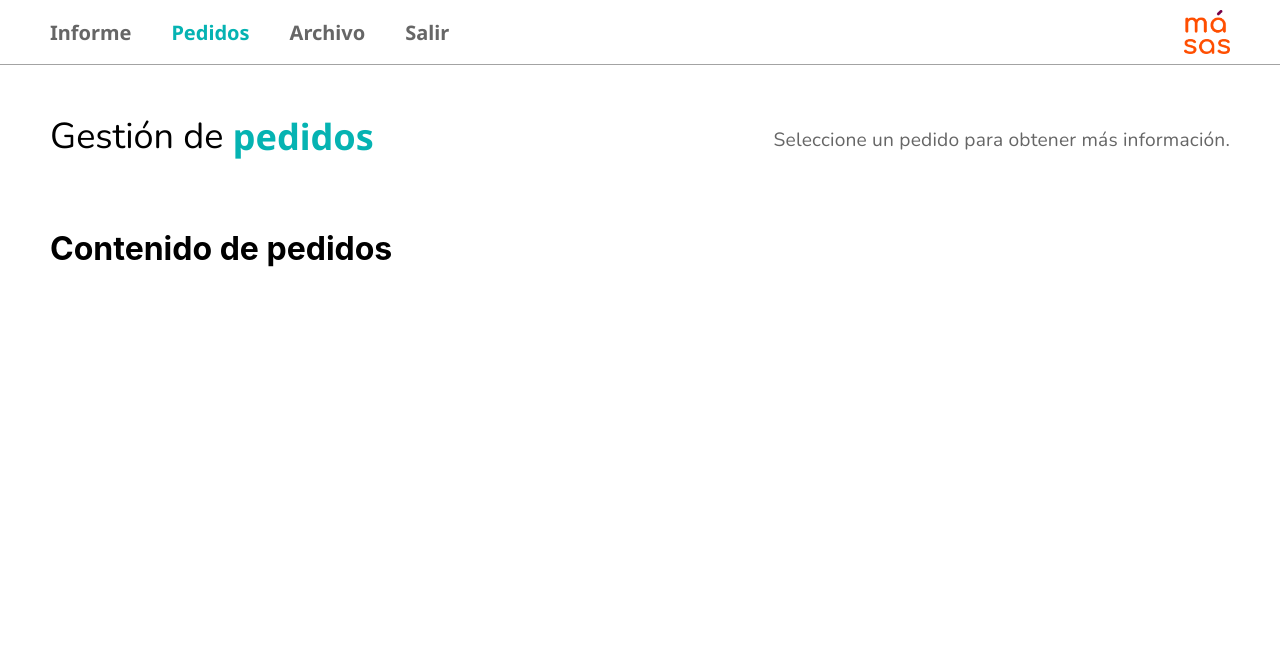
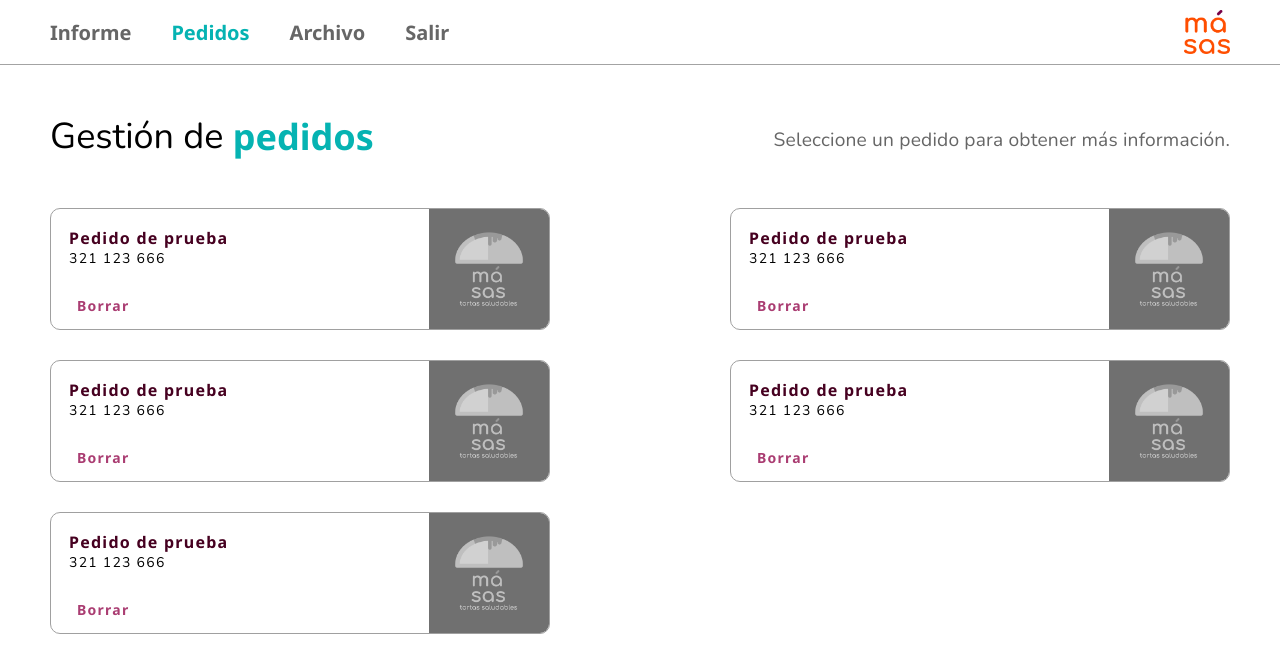
Before and after one commit to masasorganization/masas-web, a React (Create React App) app: page /ordersclient in a window 1280 px wide. Shown: the top 672 px of the page. Built offline with nearby package versions, Linux system fonts and the light colour scheme.

Commit message:
Major update

```diff
--- a/src/Layouts/LayoutOrdersC.jsx
+++ b/src/Layouts/LayoutOrdersC.jsx
@@ -19,6 +19,10 @@ export default function LayoutSalesR({ children }) {
     ponerEstadoPagina()
     // eslint-disable-next-line react-hooks/exhaustive-deps
   }, [])
+
+  React.useEffect(() => {
+    document.title = 'má sas | Gestión de pedidos'
+  })
 
   return (
     <>
--- a/src/Layouts/LayoutProductM.jsx
+++ b/src/Layouts/LayoutProductM.jsx
@@ -19,6 +19,10 @@ export default function LayoutProdMan({ children }) {
     ponerEstadoPagina()
     // eslint-disable-next-line react-hooks/exhaustive-deps
   }, [])
+
+  React.useEffect(() => {
+    document.title = 'má sas | Gestión de productos'
+  })
 
   return (
     <>
--- a/src/Layouts/LayoutRegistry.jsx
+++ b/src/Layouts/LayoutRegistry.jsx
@@ -19,6 +19,10 @@ export default function LayoutSalesR({ children }) {
     ponerEstadoPagina()
     // eslint-disable-next-line react-hooks/exhaustive-deps
   }, [])
+
+  React.useEffect(() => {
+    document.title = 'má sas | Archivo de pedidos'
+  })
 
   return (
     <>
--- a/src/Layouts/LayoutReport.jsx
+++ b/src/Layouts/LayoutReport.jsx
@@ -18,6 +18,10 @@ export default function LayoutSalesR({ children }) {
     ponerEstadoPagina()
     // eslint-disable-next-line react-hooks/exhaustive-deps
   }, [])
+
+  React.useEffect(() => {
+    document.title = 'má sas | Informe'
+  })
 
   return (
     <>
--- a/src/Layouts/LayoutSalesR.jsx
+++ b/src/Layouts/LayoutSalesR.jsx
@@ -19,6 +19,10 @@ export default function LayoutSalesR({ children }) {
     ponerEstadoPagina()
     // eslint-disable-next-line react-hooks/exhaustive-deps
   }, [])
+
+  React.useEffect(() => {
+    document.title = 'má sas | Gestión de cifras'
+  })
 
   return (
     <>
--- a/src/Layouts/LayoutSellerM.jsx
+++ b/src/Layouts/LayoutSellerM.jsx
@@ -19,6 +19,10 @@ export default function LayoutProdMan({ children }) {
     ponerEstadoPagina()
     // eslint-disable-next-line react-hooks/exhaustive-deps
   }, [])
+
+  React.useEffect(() => {
+    document.title = 'má sas | Gestión de cuentas'
+  })
 
   return (
     <>
--- a/src/components/admin/QuickReport.jsx
+++ b/src/components/admin/QuickReport.jsx
@@ -49,7 +49,7 @@ for (let c = 0; c < datosReporte.length; c++) {
 export default function QuickReport() {
   return (
     <>
-      <Box sx={{ height: '148px' }}>
+      <Box sx={{ height: '203px', mt: '34px' }}>
         <Typography sx={{ ...subtitulos }}>{'hoy tienes:'}</Typography>
         <Box sx={{ ...cajaPrincipal }}>
           <Typography sx={{ ...numeroPrincipal }}>{indice}</Typography>
@@ -111,7 +111,7 @@ const cajaPrincipal = {
   flexDirection: 'column',
   alignItems: 'center',
   justifyContent: 'center',
-  height: '115px',
+  height: '165px',
   bgcolor: '#ffffff',
   borderColor: '#66666699',
   borderStyle: 'solid',
@@ -124,8 +124,8 @@ const cajaSecndaria = {
   flexDirection: 'column',
   alignItems: 'center',
   justifyContent: 'center',
-  height: '135px',
-  width: { xs: '145px', sm: '175px', md: '268px', lg: '348px', xl: '478px' },
+  height: '165px',
+  width: { xs: '145px', sm: '175px', md: '258px', lg: '348px', xl: '458px' },
   bgcolor: '#ffffff',
   borderColor: '#66666699',
   borderStyle: 'solid',
@@ -189,7 +189,7 @@ const contenedorBoton = {
 
 const botonLogin = {
   backgroundColor: '#05B3B2',
-  width: { xs: '278px' },
+  width: { xs: '278px', md: '360px' },
   height: '39px',
   textTransform: 'none',
   fontFamily: 'Noto Sans, sans-serif',
--- a/src/pages/admin/login.jsx
+++ b/src/pages/admin/login.jsx
@@ -1,68 +1,72 @@
-import Button from "@mui/material/Button";
-import Container from "@mui/material/Container";
-import Box from "@mui/material/Box";
-import imagenLogo from "../../assets/logo.png";
-import imagenLogoAlt from "../../assets/logoAlt.png";
-import imagenFondo from "../../assets/svg-fondo.svg";
-import TextField from "@mui/material/TextField";
-import { styled } from "@mui/material/styles";
-import Grid from "@mui/material/Grid";
-import { Link } from "react-router-dom";
-import { useState } from "react";
+import Button from '@mui/material/Button'
+import Container from '@mui/material/Container'
+import Box from '@mui/material/Box'
+import imagenLogo from '../../assets/logo.png'
+import imagenLogoAlt from '../../assets/logoAlt.png'
+import imagenFondo from '../../assets/svg-fondo.svg'
+import TextField from '@mui/material/TextField'
+import { styled } from '@mui/material/styles'
+import Grid from '@mui/material/Grid'
+import { Link } from 'react-router-dom'
+import { useState, useEffect } from 'react'
 
 // Contenedores de Texto
-const Resaltado = styled("p")``;
-const Cuerpo = styled("p")``;
+const Resaltado = styled('p')``
+const Cuerpo = styled('p')``
 
 // Texto en variables (¿porque no?)
-const texto1 = "Inicia sesión en tu ";
-const texto2 = "cuenta:";
+const texto1 = 'Inicia sesión en tu '
+const texto2 = 'cuenta:'
 
 function Login() {
-  const [botonActivo, setBotonActivo] = useState(true);
+  const [botonActivo, setBotonActivo] = useState(true)
+
+  useEffect(() => {
+    document.title = 'má sas | Iniciar sesión'
+  })
 
   return (
     <div>
       {/* Fondo */}
       <Box
-        display="flex"
-        alignItems="center"
-        justifyContent="center"
+        display='flex'
+        alignItems='center'
+        justifyContent='center'
         sx={{ ...fondo }}
       >
         {/* Recubrimiento del fondo */}
         <Box
-          display="flex"
-          alignItems="center"
-          justifyContent="center"
+          display='flex'
+          alignItems='center'
+          justifyContent='center'
           sx={{ ...recubrimientoFondo }}
         >
           {/* Contenedor blanco del centro */}
           <Container
-            align="center"
+            align='center'
             fixed
             disableGutters={true}
             sx={{ ...contenedorBlanco }}
           >
             {/* Contenedor del logo */}
-            <Box display="flex" sx={{ ...contenedorLogo }}>
+            <Box display='flex' sx={{ ...contenedorLogo }}>
               {/* logo */}
               <Box
                 component={Link}
-                alignSelf="center"
+                alignSelf='center'
                 sx={{ ...logo }}
-                to="/"
+                to='/'
               />
             </Box>
             {/* Texto de introducción */}
             {/* Contenedor del Texto */}
             <Box
-              display="flex"
-              flexDirection="row"
-              justifyContent="center"
+              display='flex'
+              flexDirection='row'
+              justifyContent='center'
               sx={{
-                pt: "36px",
-                mb: "28px",
+                pt: '36px',
+                mb: '28px'
               }}
             >
               {/* Cuerpo del texto Nunito */}
@@ -72,14 +76,14 @@ function Login() {
             </Box>
             {/* Campos de Texto */}
             <Grid container>
-              <Grid item xs={12} sx={{ mb: "20px" }}>
+              <Grid item xs={12} sx={{ mb: '20px' }}>
                 <TextField
                   required
                   onChange={(text) => setBotonActivo(!text.target.value)}
-                  id="username"
+                  id='username'
                   //helperText="Ingrese su nombre de usuario"
-                  label="Nombre de usuario"
-                  variant="standard"
+                  label='Nombre de usuario'
+                  variant='standard'
                   sx={{ ...formulario }}
                 />
               </Grid>
@@ -88,23 +92,23 @@ function Login() {
                   //helperText="Ingrese su contraseña"
                   required
                   onChange={(text) => setBotonActivo(!text.target.value)}
-                  id="password"
-                  label="Contraseña"
-                  variant="standard"
-                  type="password"
+                  id='password'
+                  label='Contraseña'
+                  variant='standard'
+                  type='password'
                   sx={{ ...formulario }}
                 />
               </Grid>
             </Grid>
             <Box
               sx={{
-                mt: "56px",
-                mb: "36px",
+                mt: '56px',
+                mb: '36px'
               }}
             >
               <Button
-                variant="contained"
-                color="primary"
+                variant='contained'
+                color='primary'
                 sx={{ ...botonLogin }}
                 disabled={botonActivo}
               >
@@ -115,116 +119,116 @@ function Login() {
         </Box>
       </Box>
     </div>
-  );
+  )
 }
 
-export default Login;
+export default Login
 
 // Estilos como variables (¿constantes? 🥴)
 
 const fondo = {
-  bgcolor: "#05B3B2",
+  bgcolor: '#05B3B2',
   backgroundImage: `url(${imagenFondo})`,
-  backgroundSize: "cover",
-  backgroundPosition: "center",
-  height: "100vh",
-  width: "100vw",
+  backgroundSize: 'cover',
+  backgroundPosition: 'center',
+  height: '100vh',
+  width: '100vw',
   p: 0,
-  m: 0,
-};
+  m: 0
+}
 
 const recubrimientoFondo = {
-  bgcolor: "#05B3B240",
-  height: "100vh",
-  width: "100vw",
+  bgcolor: '#05B3B240',
+  height: '100vh',
+  width: '100vw',
   p: 0,
-  m: 0,
-};
+  m: 0
+}
 
 const contenedorBlanco = {
-  bgcolor: "white",
-  height: "680px",
-  width: "363px",
-  borderRadius: "14px",
-  p: "0",
-};
+  bgcolor: 'white',
+  height: '680px',
+  width: '363px',
+  borderRadius: '14px',
+  p: '0'
+}
 
 const contenedorLogo = {
-  height: "353px",
-  width: "363px",
-  borderRadius: "14px 14px 0 0",
-};
+  height: '353px',
+  width: '363px',
+  borderRadius: '14px 14px 0 0'
+}
 
 const logo = {
-  mx: "auto",
-  height: "288px",
-  width: "267px",
+  mx: 'auto',
+  height: '288px',
+  width: '267px',
   backgroundImage: `url(${imagenLogo})`,
-  backgroundPosition: "center",
-  backgroundSize: "cover",
-  backgroundRepeat: "no-repeat",
-  ":hover": {
-    transition: "transform .2s",
+  backgroundPosition: 'center',
+  backgroundSize: 'cover',
+  backgroundRepeat: 'no-repeat',
+  ':hover': {
+    transition: 'transform .2s',
     backgroundImage: `url(${imagenLogoAlt})`,
-    transform: "scale(1.007)",
-  },
-};
+    transform: 'scale(1.007)'
+  }
+}
 
 const cuerpo = {
-  fontFamily: "Nunito, sans-serif",
+  fontFamily: 'Nunito, sans-serif',
   fontWeight: 300,
-  fontSize: "1rem",
-  whiteSpace: "pre-wrap",
+  fontSize: '1rem',
+  whiteSpace: 'pre-wrap',
   m: 0,
-  letterSpacing: "1.25px",
-  lineHeight: "1rem",
-};
+  letterSpacing: '1.25px',
+  lineHeight: '1rem'
+}
 
 const resaltado = {
-  fontFamily: "Noto Sans, sans-serif",
+  fontFamily: 'Noto Sans, sans-serif',
   fontWeight: 700,
-  fontSize: "1rem",
-  color: "#FF4E00",
+  fontSize: '1rem',
+  color: '#FF4E00',
   m: 0,
-  letterSpacing: "1.25px",
-  lineHeight: "14px",
-};
+  letterSpacing: '1.25px',
+  lineHeight: '14px'
+}
 
 const formulario = {
-  "& .MuiInput-input": {
-    fontFamily: "Nunito, sans-serif",
+  '& .MuiInput-input': {
+    fontFamily: 'Nunito, sans-serif',
     fontWeight: 300,
-    fontSize: "1rem",
-    letterSpacing: "1px",
+    fontSize: '1rem',
+    letterSpacing: '1px'
   },
-  "& .MuiInputLabel-root": {
-    fontFamily: "Noto Sans, sans-serif",
-    fontSize: "1rem",
+  '& .MuiInputLabel-root': {
+    fontFamily: 'Noto Sans, sans-serif',
+    fontSize: '1rem',
     fontWeight: 400,
-    letterSpacing: "0.3px",
-    "&.Mui-focused": {
-      color: "#00928e",
-    },
+    letterSpacing: '0.3px',
+    '&.Mui-focused': {
+      color: '#00928e'
+    }
   },
-  "& .MuiInput-root": {
-    "&:after": {
-      borderBottom: "2px solid #00928e",
-    },
-  },
-};
+  '& .MuiInput-root': {
+    '&:after': {
+      borderBottom: '2px solid #00928e'
+    }
+  }
+}
 
 const botonLogin = {
-  backgroundColor: "#05B3B2",
-  borderRadius: "10px",
-  width: "278px",
-  height: "39px",
-  textTransform: "none",
-  fontFamily: "Noto Sans, sans-serif",
-  fontWeight: "700",
-  fontSize: "1.125rem",
-  boxShadow: "none",
-  "&:hover": {
-    backgroundColor: "#00928e",
-    boxShadow: "none",
-  },
-};
+  backgroundColor: '#05B3B2',
+  borderRadius: '10px',
+  width: '278px',
+  height: '39px',
+  textTransform: 'none',
+  fontFamily: 'Noto Sans, sans-serif',
+  fontWeight: '700',
+  fontSize: '1.125rem',
+  boxShadow: 'none',
+  '&:hover': {
+    backgroundColor: '#00928e',
+    boxShadow: 'none'
+  }
+}
--- a/src/pages/admin/ordersclient.jsx
+++ b/src/pages/admin/ordersclient.jsx
@@ -1,13 +1,67 @@
 import LayoutOrdersC from 'Layouts/LayoutOrdersC'
+import Grid from '@mui/material/Grid'
+import { Box } from '@mui/system'
+import BoxManagement from '../../components/admin/BoxManagement'
 
 function OrdersClient() {
   return (
     <div>
       <LayoutOrdersC>
-        <h1>Contenido de pedidos</h1>
+        <OrdersCatalog />
       </LayoutOrdersC>
     </div>
   )
 }
 
 export default OrdersClient
+
+function OrdersCatalog() {
+  return (
+    <>
+      <Box sx={{ mt: { xs: '32px', md: 0 }, mb: '20px' }}>
+        <Grid
+          container
+          columns={{ xs: 12, md: 12, xl: 12 }}
+          rowSpacing={{ xs: '30px' }}
+          columnSpacing={{ xs: 0, md: '30px', lg: '180px', xl: '35px' }}
+        >
+          <Grid item xs={12} md={6} lg={6} xl={4}>
+            <BoxManagement
+              title='Pedido de prueba'
+              paragraph='321 123 666'
+              button2='none'
+            />
+          </Grid>
+          <Grid item xs={12} md={6} lg={6} xl={4}>
+            <BoxManagement
+              title='Pedido de prueba'
+              paragraph='321 123 666'
+              button2='none'
+            />
+          </Grid>
+          <Grid item xs={12} md={6} lg={6} xl={4}>
+            <BoxManagement
+              title='Pedido de prueba'
+              paragraph='321 123 666'
+              button2='none'
+            />
+          </Grid>
+          <Grid item xs={12} md={6} lg={6} xl={4}>
+            <BoxManagement
+              title='Pedido de prueba'
+              paragraph='321 123 666'
+              button2='none'
+            />
+          </Grid>
+          <Grid item xs={12} md={6} lg={6} xl={4}>
+            <BoxManagement
+              title='Pedido de prueba'
+              paragraph='321 123 666'
+              button2='none'
+            />
+          </Grid>
+        </Grid>
+      </Box>
+    </>
+  )
+}
--- a/src/pages/admin/report.jsx
+++ b/src/pages/admin/report.jsx
@@ -6,7 +6,6 @@ function Report() {
     <div>
       <LayoutReport>
         <QuickReport />
-        <h1>Contenido de Reporte</h1>
       </LayoutReport>
     </div>
   )
```
Also changed, not shown: src/components/admin/AdminNavbar.jsx (+10 -2 lines), src/pages/admin/registry.jsx (+27 -1 lines).
